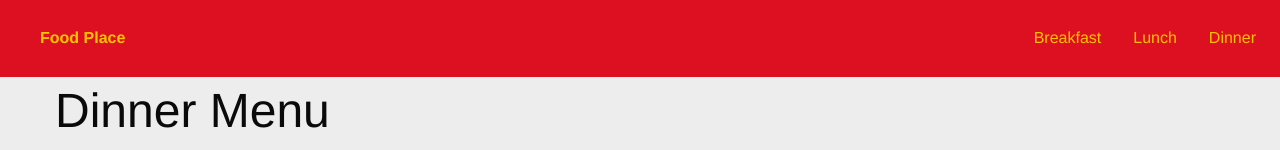
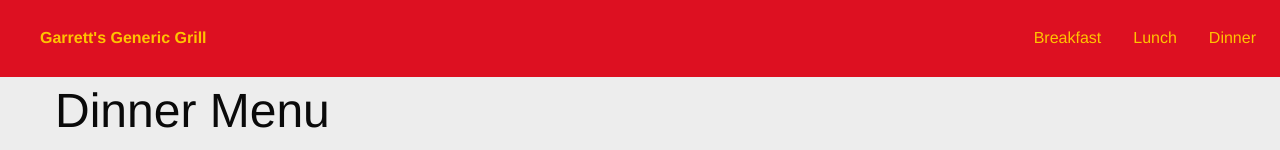
Before and after one commit to gpegg/angular-app, a plain HTML site: page index.html in a window 1280 px wide. Shown: the top 150 px of the page. Drawn offline with Linux system fonts and the light colour scheme.

Commit message:
Changes
Small changes and favicon addition

```diff
--- a/index.html
+++ b/index.html
@@ -4,7 +4,7 @@
     <meta charset="utf-8">
     <!-- If you delete this meta tag World War Z will become a reality -->
     <meta name="viewport" content="width=device-width, initial-scale=1.0">
-    <title>Garrett's Angular Adventure</title>
+    <title>G3 - Garrett's Generic Grill</title>
     <link rel="stylesheet" href="assets/css/foundation.min.css">
     <link rel="stylesheet" href="assets/css/app.css">
     <script src="assets/js/vendor/modernizr.js"></script>
@@ -14,13 +14,13 @@
   <body ng-app="garrettApp">
         <div class="title-bar" data-responsive-toggle="responsive-menu" data-hide-for="medium">
             <button class="menu-icon" type="button" data-toggle="responsive-menu"></button>
-            <div class="title-bar-title">Food Place</div>
+            <div class="title-bar-title">Garrett's Generic Grill</div>
         </div>
 
         <div class="top-bar" id="responsive-menu">
             <div class="top-bar-left show-for-medium">
                 <ul class="dropdown menu" data-dropdown-menu>
-                    <li class="menu-text"><a href="#!/home">Food Place</a></li>
+                    <li class="menu-text"><a href="#!/home">Garrett's Generic Grill</a></li>
                 </ul>
             </div>
             <div class="top-bar-right">
```
Also changed, not shown: favicon.ico (added).
